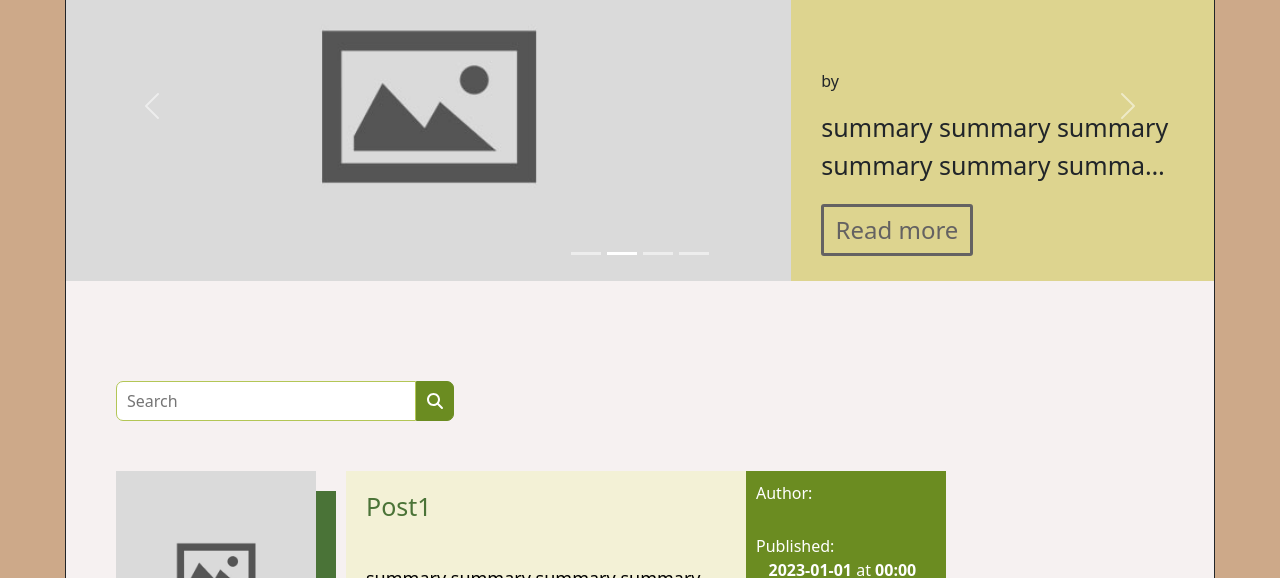
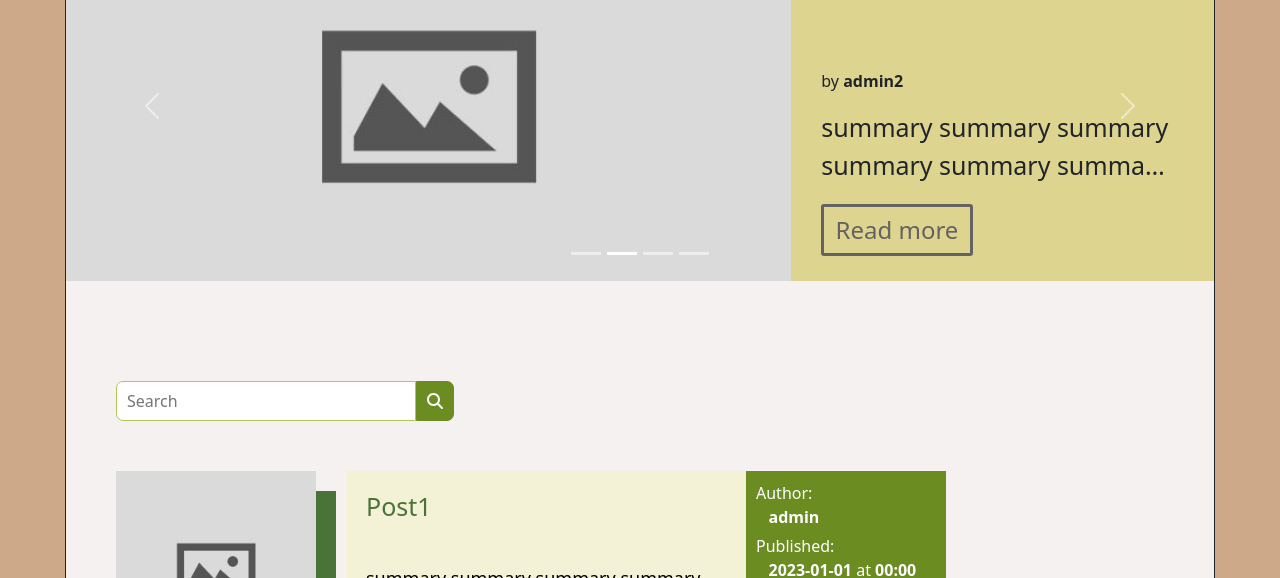
Before and after one commit to kien3052002/web-avocado-frontend, a React (Create React App) app in the folder client/: page / in a window 1280 px wide. Shown: the part 129-707 px from the top of the page. Built offline with nearby package versions, Linux system fonts and the light colour scheme.

Commit message:
Update data.js

```diff
--- a/client/src/data.js
+++ b/client/src/data.js
@@ -14,6 +14,7 @@ export const posts = [
     like: 0,
     dislike: 0,
     uid: 1,
+    username: "admin",
   },
   {
     id: 2,
@@ -28,6 +29,7 @@ export const posts = [
     like: 0,
     dislike: 0,
     uid: 2,
+    username: "admin2",
   },
   {
     id: 3,
@@ -42,6 +44,7 @@ export const posts = [
     like: 0,
     dislike: 0,
     uid: 1,
+    username: "admin",
   },
   {
     id: 4,
@@ -56,6 +59,7 @@ export const posts = [
     like: 0,
     dislike: 0,
     uid: 2,
+    username: "admin2",
   },
   {
     id: 5,
@@ -70,6 +74,7 @@ export const posts = [
     like: 0,
     dislike: 0,
     uid: 1,
+    username: "admin",
   },
   {
     id: 6,
@@ -84,6 +89,7 @@ export const posts = [
     like: 0,
     dislike: 0,
     uid: 2,
+    username: "admin2",
   },
   {
     id: 7,
@@ -98,6 +104,7 @@ export const posts = [
     like: 0,
     dislike: 0,
     uid: 2,
+    username: "admin2",
   },
   {
     id: 8,
@@ -112,6 +119,7 @@ export const posts = [
     like: 0,
     dislike: 0,
     uid: 1,
+    username: "admin",
   },
   {
     id: 9,
@@ -126,6 +134,7 @@ export const posts = [
     like: 0,
     dislike: 0,
     uid: 2,
+    username: "admin2",
   },
   {
     id: 10,
@@ -140,6 +149,7 @@ export const posts = [
     like: 0,
     dislike: 0,
     uid: 1,
+    username: "admin",
   },
 ];
 
```
